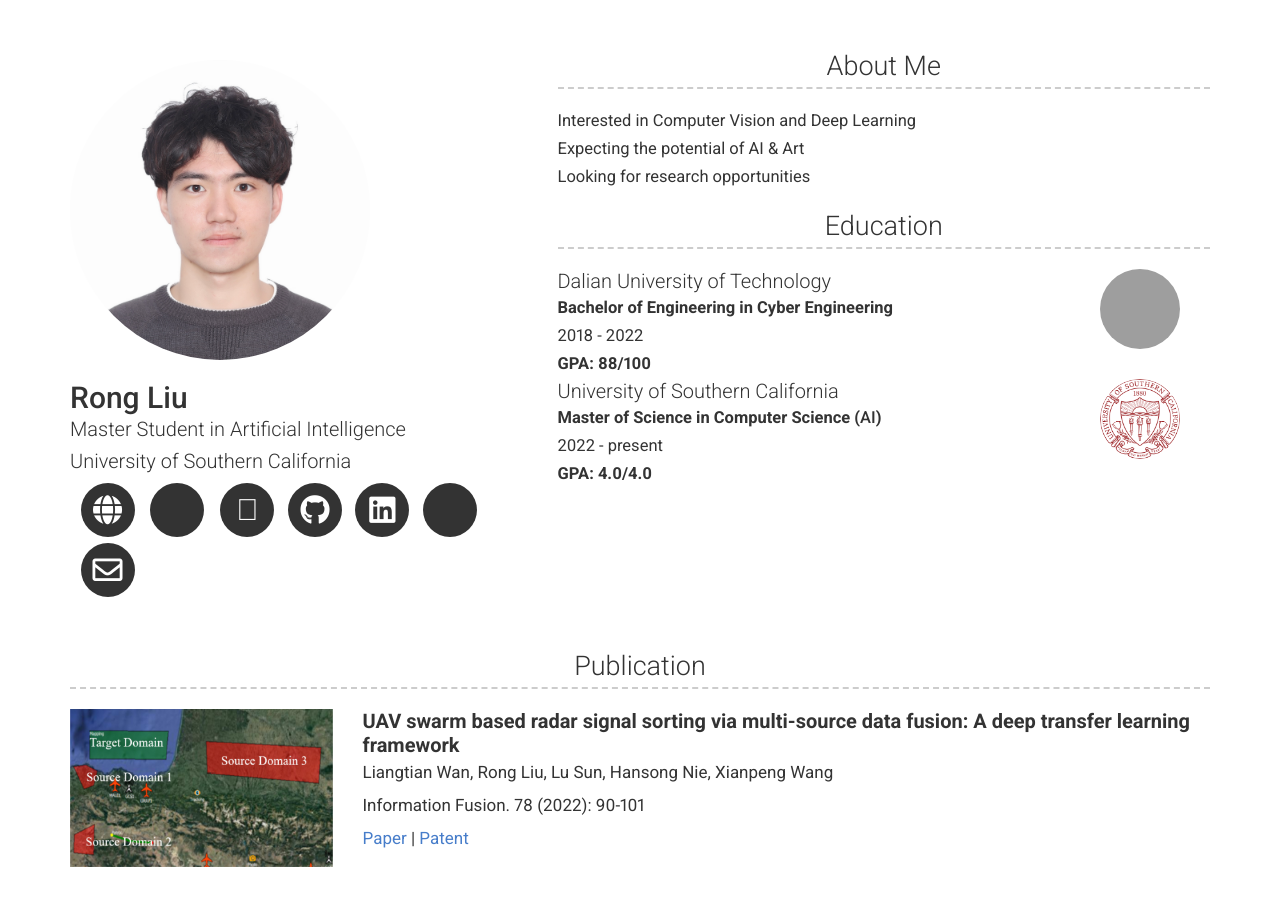
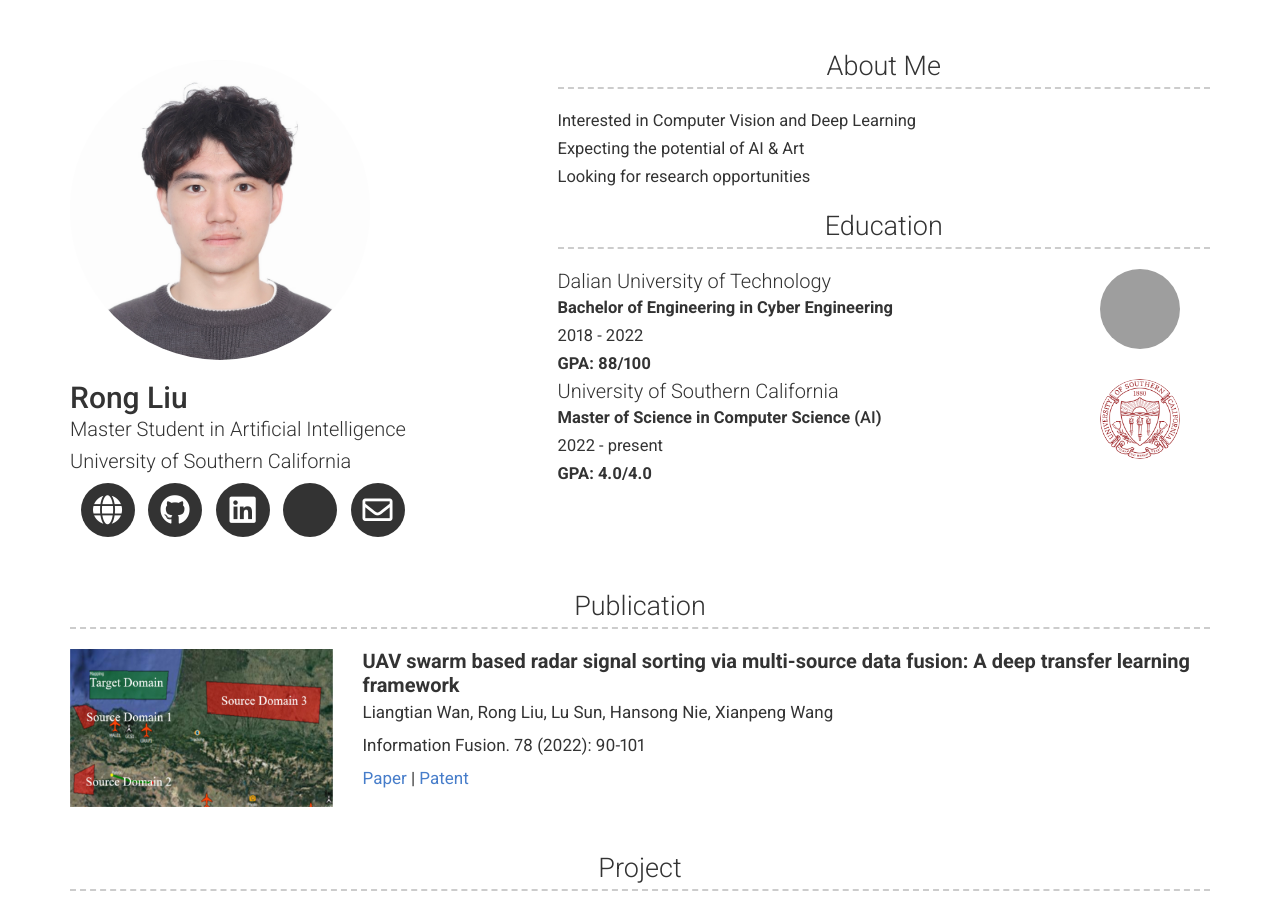
Before and after one commit to RongLiu-Leo/rongliu-leo.github.io, a Jekyll site: the page built from index.md, in a window 1280 px wide. Shown: the top 912 px of the page. Built offline with Jekyll 4.4.1, drawn with Linux system fonts in a browser that asks for light colours; nearby versions of some CDN libraries; a style sheet for code colours, icons or effects is not loaded; grey boxes are pictures that could not be loaded.

Commit message:
Update header.html

```diff
--- a/_includes/header.html
+++ b/_includes/header.html
@@ -12,16 +12,7 @@
             <i class="fas fa-globe" title="HomePage link"></i>
           </a>
         </li>
-        <li>
-          <a target="_blank" href="https://rongliu-leo.github.io/" class="button button--sacnite button--round-l">
-            <i class="far fa-globe" title="HomePage link"></i>
-          </a>
-        </li>
-        <li>
-          <a target="_blank" href="https://rongliu-leo.github.io/" class="button button--sacnite button--round-l">
-            <i class="fal fa-globe" title="HomePage link"></i>
-          </a>
-        </li>
+
         {%- if site.github_username -%}
           <li>
             <a target="_blank" href="https://github.com/{{ site.github_username| cgi_escape | escape }}" class="button button--sacnite button--round-l">
```
